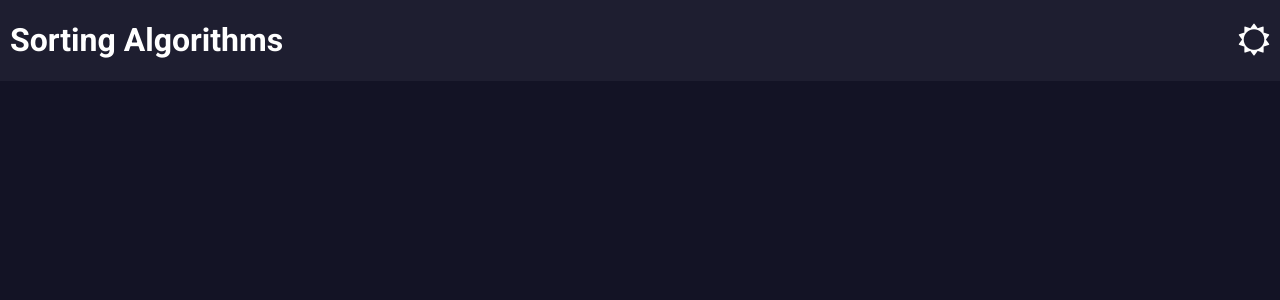
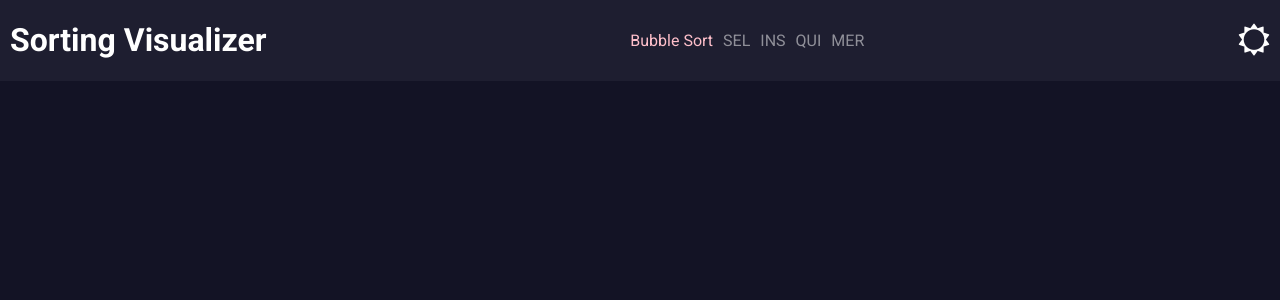
Before and after one commit to uppeabhishek/sorting-visualizer, a React (Create React App) app: page / in a window 1280 px wide. Shown: the top 300 px of the page. Built offline with nearby package versions, Linux system fonts and the light colour scheme.

Commit message:
added redux and navbar

```diff
--- a/package.json
+++ b/package.json
@@ -2,15 +2,17 @@
     "name": "sorting-visualizer",
     "version": "0.1.0",
     "private": true,
-    "homepage": "https://uppeabhishek.github.io/sorting-visualizer/",
     "dependencies": {
         "@types/node": "^12.0.0",
         "@types/react": "^16.9.0",
         "@types/react-dom": "^16.9.0",
+        "@types/react-redux": "^7.1.9",
         "font-awesome": "^4.7.0",
         "react": "^16.13.1",
         "react-dom": "^16.13.1",
+        "react-redux": "^7.2.0",
         "react-scripts": "3.4.1",
+        "redux": "^4.0.5",
         "typeface-roboto": "^0.0.75",
         "typescript": "~3.7.2"
     },
--- /dev/null
+++ b/src/Header/AlgorithmToggle.tsx
@@ -0,0 +1,53 @@
+import React, { FunctionComponent, useRef } from "react";
+import { useDispatch, useSelector } from "react-redux";
+import { RootState } from "../reducers";
+import { changeDefaultAlgorithm } from "../actions/globals";
+
+export const AlgorithmToggle: FunctionComponent = () => {
+    const algorithms = useRef([
+        {
+            minifiedName: "BUB",
+            name: "Bubble Sort"
+        },
+        {
+            minifiedName: "SEL",
+            name: "Selection Sort"
+        },
+        {
+            minifiedName: "INS",
+            name: "Insertion Sort"
+        },
+        {
+            minifiedName: "QUI",
+            name: "Quick Sort"
+        },
+        {
+            minifiedName: "MER",
+            name: "Merge Sort"
+        }
+    ]);
+
+    const defaultAlgorithm = useSelector((state: RootState) => state.globals.algorithm);
+
+    const dispatch = useDispatch();
+
+    return (
+        <div className="algo-toggle">
+            {algorithms.current.map((algo: { name: string; minifiedName: string }) =>
+                defaultAlgorithm === algo.name ? (
+                    <div key={algo.name} className="selected" title={algo.name}>
+                        {algo.name}
+                    </div>
+                ) : (
+                    <div
+                        key={algo.name}
+                        title={algo.name}
+                        onClick={() => dispatch(changeDefaultAlgorithm(algo.name))}
+                    >
+                        {algo.minifiedName}
+                    </div>
+                )
+            )}
+        </div>
+    );
+};
--- a/src/Header.tsx
+++ b/src/Header/Theme.tsx
@@ -1,6 +1,6 @@
 import React, { FunctionComponent, useState } from "react";
 
-export const Header: FunctionComponent = () => {
+export const Theme: FunctionComponent = () => {
     const [theme, changeThemeState] = useState(localStorage.getItem("theme"));
 
     const changeTheme = () => {
@@ -22,15 +22,12 @@ export const Header: FunctionComponent = () => {
     };
 
     return (
-        <header>
-            <div>
-                <h1>Sorting Algorithms</h1>
-            </div>
+        <div>
             {theme === "dark" ? (
                 <i aria-hidden="true" className="fa fa-sun-o" onClick={changeTheme} />
             ) : (
                 <i aria-hidden="true" className="fa fa-moon-o" onClick={changeTheme} />
             )}
-        </header>
+        </div>
     );
 };
--- /dev/null
+++ b/src/Header/index.tsx
@@ -0,0 +1,13 @@
+import React, { FunctionComponent } from "react";
+import { Theme } from "./Theme";
+import { AlgorithmToggle } from "./AlgorithmToggle";
+
+export const Header: FunctionComponent = () => (
+    <header>
+        <div>
+            <h1>Sorting Visualizer</h1>
+        </div>
+        <AlgorithmToggle />
+        <Theme />
+    </header>
+);
--- /dev/null
+++ b/src/actions/globals/index.ts
@@ -0,0 +1,6 @@
+import { CHANGE_DEFAULT_ALGORITHM, AlgorithmType, GlobalTypes } from "./types";
+
+export const changeDefaultAlgorithm = (algorithm: AlgorithmType): GlobalTypes => ({
+    algorithm,
+    type: CHANGE_DEFAULT_ALGORITHM
+});
--- /dev/null
+++ b/src/actions/globals/types.ts
@@ -0,0 +1,14 @@
+export const CHANGE_DEFAULT_ALGORITHM = "CHANGE_DEFAULT_ALGORITHM";
+
+export type AlgorithmType = string;
+
+export interface ChangeDefaultAlgorithm {
+    type: typeof CHANGE_DEFAULT_ALGORITHM;
+    algorithm: AlgorithmType;
+}
+
+export type GlobalTypes = ChangeDefaultAlgorithm;
+
+export interface GlobalState {
+    algorithm: AlgorithmType;
+}
--- a/src/index.css
+++ b/src/index.css
@@ -49,3 +49,18 @@ i {
 header i {
     font-size: var(--h1-size) !important;
 }
+
+header .algo-toggle {
+    display: flex;
+}
+
+header .algo-toggle div {
+    margin-right: 10px;
+    opacity: 0.5;
+    cursor: pointer;
+}
+
+header .algo-toggle div.selected {
+    color: pink;
+    opacity: 1;
+}
--- a/src/index.tsx
+++ b/src/index.tsx
@@ -1,14 +1,18 @@
 import React from "react";
 import ReactDOM from "react-dom";
+import { Provider } from "react-redux";
 import * as serviceWorker from "./serviceWorker";
 import App from "./App";
 import "typeface-roboto";
 import "font-awesome/css/font-awesome.min.css";
 import "./index.css";
+import { store } from "./store";
 
 ReactDOM.render(
     <React.StrictMode>
-        <App />
+        <Provider store={store}>
+            <App />
+        </Provider>
     </React.StrictMode>,
     document.getElementById("root")
 );
--- /dev/null
+++ b/src/reducers/globals.ts
@@ -0,0 +1,23 @@
+import { CHANGE_DEFAULT_ALGORITHM, GlobalState, GlobalTypes } from "../actions/globals/types";
+
+const initialState: GlobalState = {
+    algorithm: "Bubble Sort"
+};
+
+const globals = (state = initialState, action: GlobalTypes): GlobalState => {
+    switch (action.type) {
+        case CHANGE_DEFAULT_ALGORITHM: {
+            return {
+                ...state,
+                algorithm: action.algorithm
+            };
+        }
+        default: {
+            return {
+                ...state
+            };
+        }
+    }
+};
+
+export default globals;
--- /dev/null
+++ b/src/reducers/index.ts
@@ -0,0 +1,9 @@
+import { combineReducers } from "redux";
+
+import globals from "./globals";
+
+export const rootReducer = combineReducers({
+    globals
+});
+
+export type RootState = ReturnType<typeof rootReducer>;
--- /dev/null
+++ b/src/store.ts
@@ -0,0 +1,4 @@
+import { createStore } from "redux";
+import { rootReducer } from "./reducers";
+
+export const store = createStore(rootReducer, {});
```
Also changed, not shown: .eslintrc.json, 1 other file (tests, documents, lock files or other folders).
